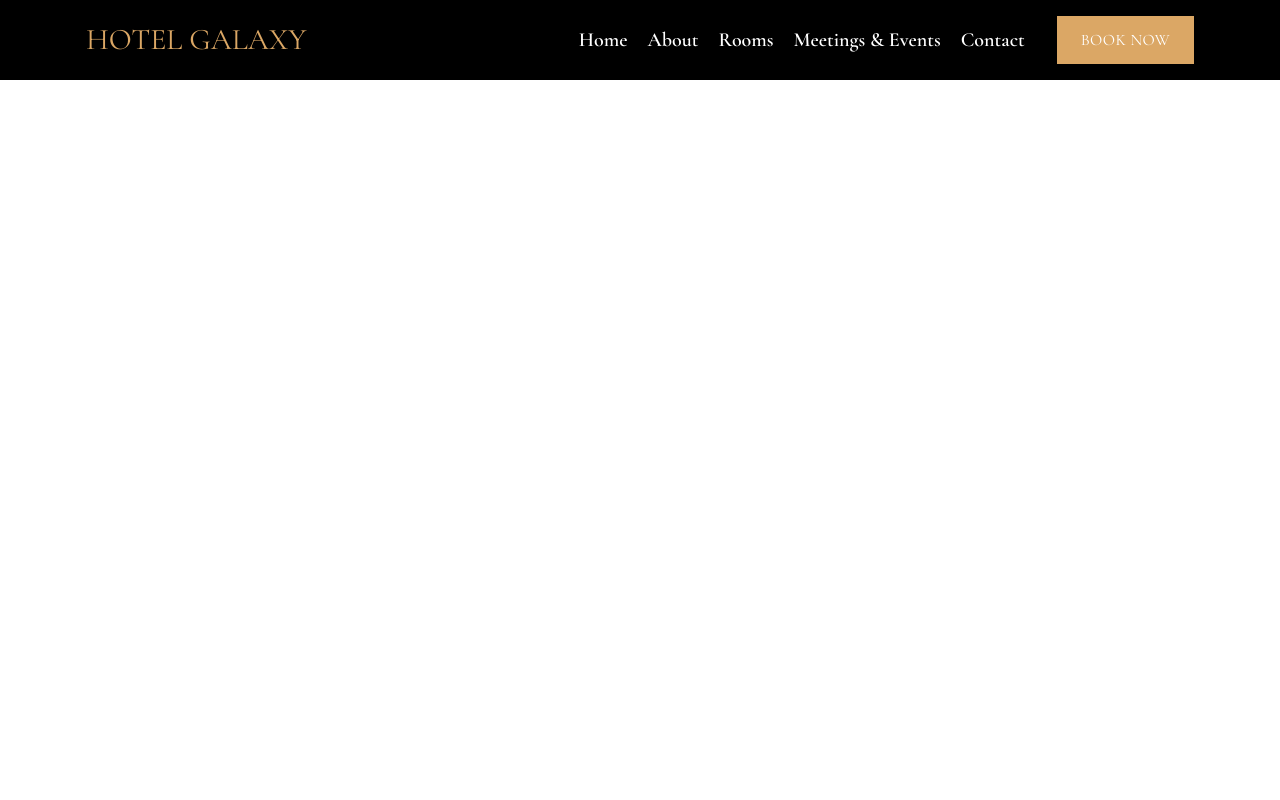
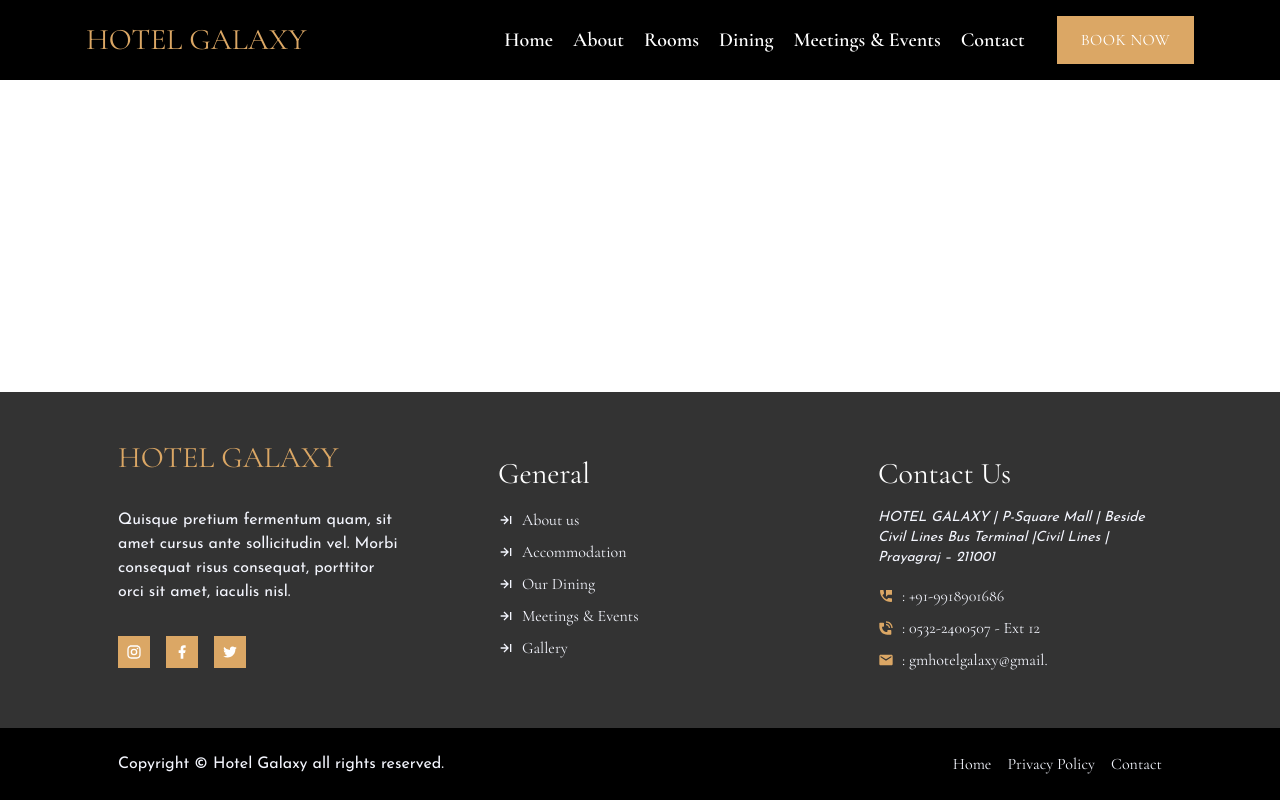
Before and after one commit to ShagunDubey1/Hotel-Galaxy, a React (Vite) app: page / in a window 1280 px wide. Built offline with nearby package versions, Linux system fonts and the light colour scheme.

Commit message:
footer design added

```diff
--- a/src/App.jsx
+++ b/src/App.jsx
@@ -1,9 +1,11 @@
+import Footer from "./layouts/Footer";
 import Navigation from "./layouts/navigation";
 
 function App() {
     return (
         <>
             <Navigation />
+            <Footer />
         </>
     );
 }
--- a/src/index.css
+++ b/src/index.css
@@ -30,11 +30,12 @@ li,
 }
 
 body {
-    height: 100vh;
+    min-height: 100vh;
+    position: relative;
 }
 
 #root {
-    position: relative;
+    /* position: relative; */
     width: 100%;
     min-height: 100%;
     background-color: #fff;
--- /dev/null
+++ b/src/layouts/Footer.jsx
@@ -0,0 +1,98 @@
+import { RiInstagramLine, RiFacebookFill, RiTwitterFill } from "react-icons/ri";
+import { BiArrowToRight } from "react-icons/bi";
+import { MdEmail, MdPermPhoneMsg } from "react-icons/md";
+import { CgPhone } from "react-icons/cg";
+
+const Footer = () => {
+    return (
+        <footer className=" absolute bottom-0 w-full bg-[#333] mt-auto z-[1] flex  flex-col justify-center items-center ">
+            <div className=" relative w-full max-w-[1140px] flex justify-between items-start py-12">
+                <div className=" flex flex-col justify-start items-start basis-1/3 px-12">
+                    <h3 className="text-primary-color font-normal text-3xl uppercase mb-8">
+                        Hotel Galaxy
+                    </h3>
+                    <p className=" mb-8 text-[#f4f6fe] text-base font-light font-['Josefin_Sans']">
+                        Quisque pretium fermentum quam, sit amet cursus ante
+                        sollicitudin vel. Morbi consequat risus consequat,
+                        porttitor orci sit amet, iaculis nisl.
+                    </p>
+                    <ul className=" flex justify-start items-center gap-4">
+                        <li className=" bg-primary-color p-2 flex justify-center items-center">
+                            <RiInstagramLine className=" text-white" />
+                        </li>
+                        <li className=" bg-primary-color p-2 flex justify-center items-center">
+                            <RiFacebookFill className=" text-white" />
+                        </li>
+                        <li className=" bg-primary-color p-2 flex justify-center items-center">
+                            <RiTwitterFill className=" text-white" />
+                        </li>
+                    </ul>
+                </div>
+                <div className=" flex flex-col justify-start items-start basis-1/3 px-12">
+                    <h4 className="text-white font-normal text-3xl capitalize mb-4 mt-4">
+                        General
+                    </h4>
+                    <ul className=" flex flex-col justify-start items-start text-[#f4f6fe] text-base font-light">
+                        <li className=" flex justify-start items-center gap-2 mb-2">
+                            <BiArrowToRight />
+                            About us
+                        </li>
+                        <li className=" flex justify-start items-center gap-2 mb-2">
+                            <BiArrowToRight />
+                            Accommodation
+                        </li>
+                        <li className=" flex justify-start items-center gap-2 mb-2">
+                            <BiArrowToRight />
+                            Our Dining
+                        </li>
+                        <li className=" flex justify-start items-center gap-2 mb-2">
+                            <BiArrowToRight />
+                            Meetings & Events
+                        </li>
+                        <li className=" flex justify-start items-center gap-2 mb-2">
+                            <BiArrowToRight />
+                            Gallery
+                        </li>
+                    </ul>
+                </div>
+                <div className=" flex flex-col justify-start items-start basis-1/3 px-12">
+                    <h4 className="text-white font-normal text-3xl capitalize mb-4 mt-4">
+                        Contact Us
+                    </h4>
+                    <address className=" mb-4 text-[#f4f6fe] text-sm font-['Josefin_Sans'] font-[400]">
+                        HOTEL GALAXY | P-Square Mall | Beside Civil Lines Bus
+                        Terminal |Civil Lines | Prayagraj – 211001
+                    </address>
+                    <ul className=" flex flex-col justify-start items-start text-[#f4f6fe] text-base font-light">
+                        <li className=" flex justify-start items-center gap-2 mb-2">
+                            <MdPermPhoneMsg className=" text-primary-color" />:
+                            +91-9918901686{" "}
+                        </li>
+                        <li className=" flex justify-start items-center gap-2 mb-2">
+                            <CgPhone className=" text-primary-color" />:
+                            0532-2400507 - Ext 12
+                        </li>
+                        <li className=" flex justify-start items-center gap-2 mb-2">
+                            <MdEmail className=" text-primary-color" />:
+                            gmhotelgalaxy@gmail.
+                        </li>
+                    </ul>
+                </div>
+            </div>
+            <div className=" relative w-full bg-black flex justify-center items-center py-6">
+                <div className=" w-full max-w-[1140px] flex justify-between items-center px-12">
+                    <p className="text-[#f4f6fe] text-base font-light font-['Josefin_Sans']">
+                        Copyright © Hotel Galaxy all rights reserved.
+                    </p>
+                    <ul className=" flex justify-center gap-4 items-center text-[#f4f6fe] text-base font-light">
+                        <li>Home</li>
+                        <li>Privacy Policy</li>
+                        <li>Contact</li>
+                    </ul>
+                </div>
+            </div>
+        </footer>
+    );
+};
+
+export default Footer;
--- a/src/layouts/Navigation.jsx
+++ b/src/layouts/Navigation.jsx
@@ -5,10 +5,10 @@ const Navigation = () => {
     const [showNavbar, setShowNavbar] = useState(false);
     return (
         <>
-            <header className="container bg-primary-color relative w-full flex justify-center   items-start md:items-center flex-col md:flex-row md:bg-black">
-                <nav className=" relative w-full flex justify-between items-center p-4 max-w-[1140px]">
+            <header className=" bg-primary-color relative w-full flex justify-center   items-start md:items-center flex-col md:flex-row md:bg-black">
+                <nav className=" relative w-full flex justify-between items-center p-4 max-w-[1140px] container">
                     <div>
-                        <h4 className="text-white md:text-primary-color text-xl font-semibold md:font-normal md:text-3xl uppercase">
+                        <h4 className="text-white md:text-primary-color text-xl font-semibold md:font-normal md:text-2xl lg:text-3xl uppercase">
                             Hotel Galaxy
                         </h4>
                     </div>
@@ -45,10 +45,11 @@ const Navigation = () => {
                             <li>Home</li>
                             <li>About</li>
                             <li>Rooms</li>
+                            <li>Dining</li>
                             <li>Meetings & Events</li>
                             <li>Contact</li>
                         </ul>
-                        <button className=" bg-primary-color px-6 py-3 text-white text-md uppercase hover:bg-white hover:text-primary-color transition-all duration-200 ease-in-out tracking-wide">
+                        <button className=" hidden bg-primary-color px-6 py-3 text-white text-md uppercase hover:bg-white hover:text-primary-color transition-all duration-200 ease-in-out tracking-wide lg:block">
                             Book Now
                         </button>
                     </div>
@@ -58,7 +59,7 @@ const Navigation = () => {
             {/* =================toggle navigation bar===================== */}
             {showNavbar && (
                 <div className=" relative w-full bg-[#f8f8f8f] container">
-                    <ul className=" w-full flex flex-col justify-center items-start text-lg  font-semibold font-['Josefin_Sans'] cursor-pointer">
+                    <ul className=" w-full flex flex-col justify-center items-start text-lg  font-semibold font-['Josefin_Sans'] cursor-pointer z-40">
                         <li className="w-full p-4 border-b border-solid border-b-[#ddd] hover:bg-gray-200 hover:font-bold">
                             Home
                         </li>
@@ -67,6 +68,9 @@ const Navigation = () => {
                         </li>
                         <li className="w-full p-4 border-b border-solid border-b-[#ddd] hover:bg-gray-200 hover:font-bold">
                             Rooms
+                        </li>
+                        <li className="w-full p-4 border-b border-solid border-b-[#ddd] hover:bg-gray-200 hover:font-bold">
+                            Dining
                         </li>
                         <li className="w-full p-4 border-b border-solid border-b-[#ddd] hover:bg-gray-200 hover:font-bold">
                             Meetings & Events
```
